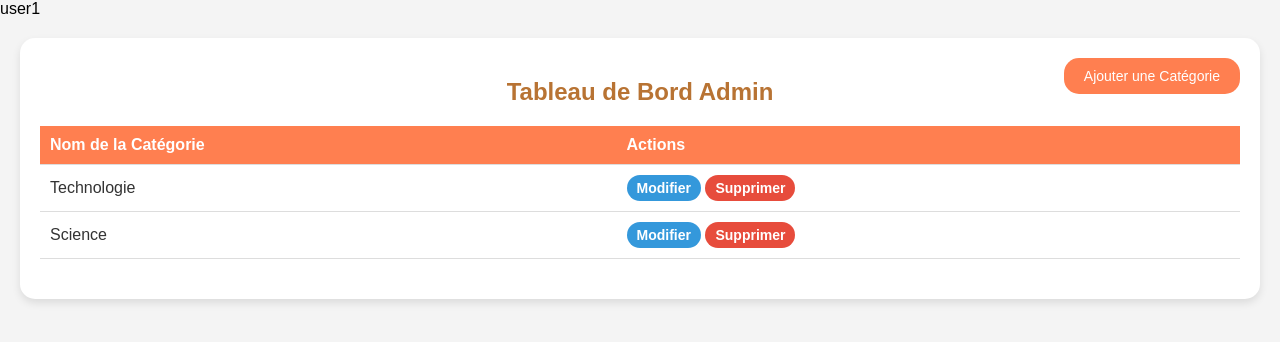
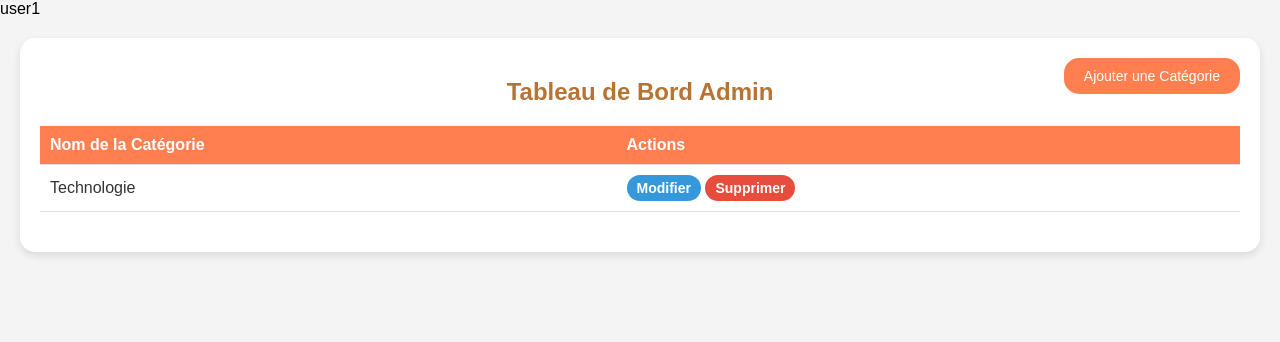
Before and after one commit to Abderrahman-Ahouari/brief-9-culture-sharing-platform, a PHP site: page /admin_dashboard.php in a window 1280 px wide. Shown: the top 342 px of the page. Run offline with PHP 8.4, Linux system fonts and the light colour scheme; a user stored in the database is signed in.

Commit message:
end for now

```diff
--- a/pages/admin_dashboard.php
+++ b/pages/admin_dashboard.php
@@ -12,10 +12,13 @@
 
    if($_SERVER['REQUEST_METHOD'] === 'POST'){
      if(isset($_POST['btn_add'])){
-
+        $cate_name = $_POST['add_categorie'];
+        $categorie = new author;
+        $categorie->add_categorie($cate_name);
      }elseif(isset($_POST['btn_modify'])){
 
     }
+     $categorie->read_categorie();
    }
 
 ?>
@@ -211,13 +214,6 @@
             <button class="btn-delete">Supprimer</button>
           </td>
         </tr>
-        <tr>
-          <td>Science</td>
-          <td>
-            <button class="btn-update" onclick="showModifyForm()">Modifier</button>
-            <button class="btn-delete">Supprimer</button>
-          </td>
-        </tr>
       </tbody>
     </table>
   </div>
@@ -228,7 +224,7 @@
     <button class="btn-exit" onclick="hideForms()">X</button>
     <h3>Ajouter une Catégorie</h3>
     <form method="post">
-      <input type="text" placeholder="Nom de la Catégorie" required>
+      <input type="text" placeholder="Nom de la Catégorie" name="add_categorie" required>
       <button type="submit" name="btn_add">Enregistrer</button>
     </form>
   </div>
```
